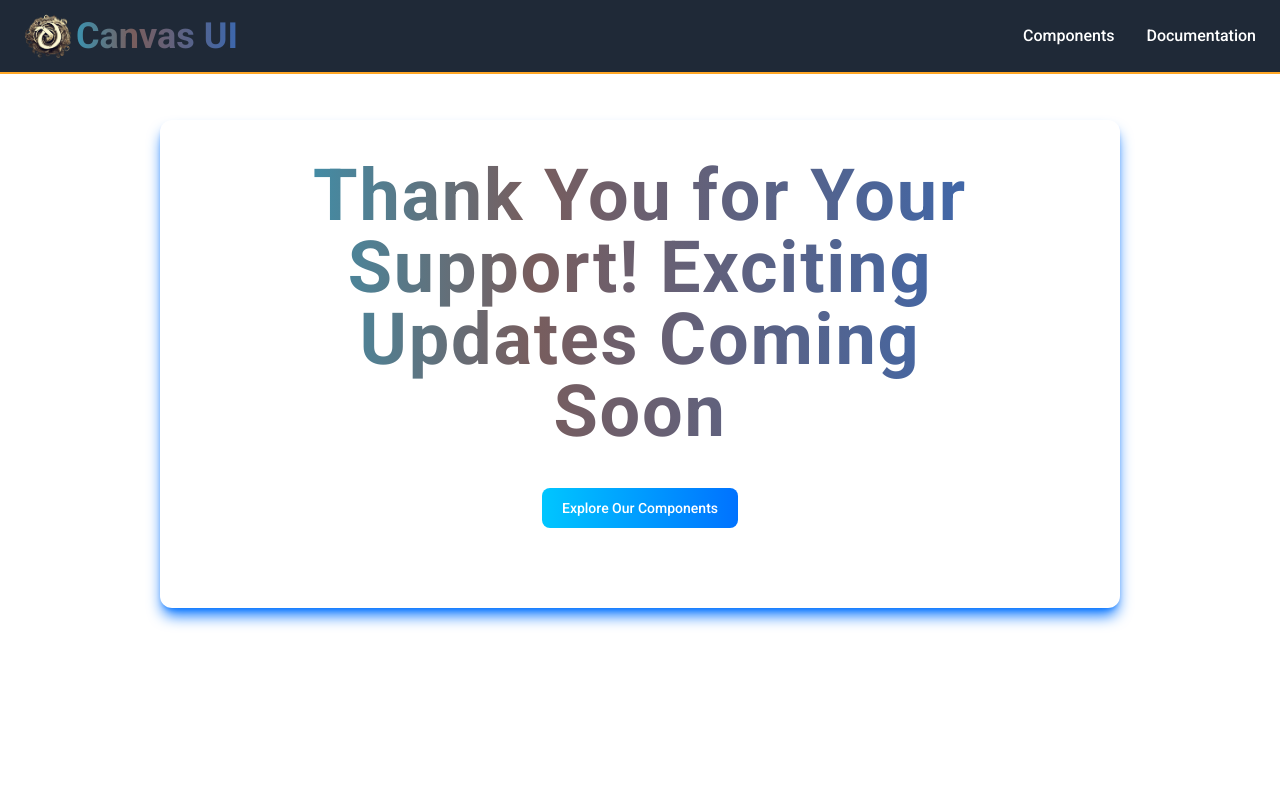
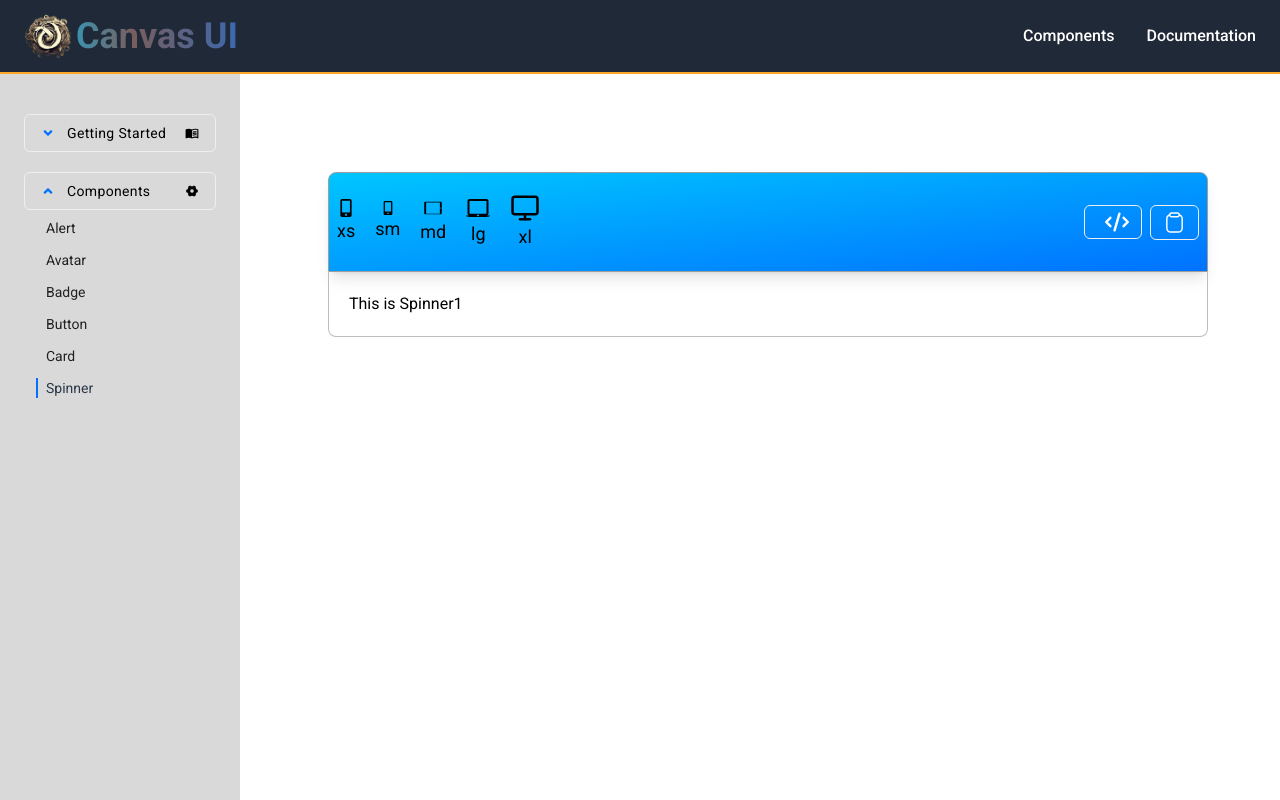
Before and after one commit to nayon117/Canvas-UI, a React (Vite) app: page /components/spinner in a window 1280 px wide. Built offline with nearby package versions, Linux system fonts and the light colour scheme.

Commit message:
update favicon

```diff
--- a/index.html
+++ b/index.html
@@ -2,7 +2,7 @@
 <html lang="en">
   <head>
     <meta charset="UTF-8" />
-    <link rel="icon" type="image/svg+xml" href="./src/assets/aeroui.svg" />
+    <link rel="icon" type="image/svg+xml" href="./src/assets/logo.png" />
     <meta name="viewport" content="width=device-width, initial-scale=1.0" />
     <title>Canvas UI</title>
     <link rel="preconnect" href="https://fonts.googleapis.com" />
--- a/src/Route.jsx
+++ b/src/Route.jsx
@@ -8,6 +8,7 @@ import Button from "./rootComponents/Button/Button";
 import Card from "./rootComponents/Card/Card";
 import Badge from "./rootComponents/Badge/Badge";
 import Alert from "./rootComponents/Alert/Alert";
+import Spinner from "./rootComponents/Spinner/Spinner";
 
 const Route = createBrowserRouter([
   { path: "*", element: <Working /> },
@@ -27,6 +28,7 @@ const Route = createBrowserRouter([
       { path: "card", element: <Card /> },
       { path: "badge", element: <Badge /> },
       { path: "alert", element: <Alert /> },
+      { path: "spinner", element: <Spinner /> },
     ],
   },
 ]);
--- a/src/Shared/CodeBox/CodeBox.jsx
+++ b/src/Shared/CodeBox/CodeBox.jsx
@@ -68,7 +68,6 @@ const CodeBox = ({ children, stringCode, text }) => {
                         className="text-2xl text-white cursor-pointer"
                         onClick={() => setIsCodeBoxOpen(!isCodeBoxOpen)}
                       />
-
                     </button>
                   </div>
                 ) : (
@@ -81,7 +80,6 @@ const CodeBox = ({ children, stringCode, text }) => {
                         className="text-2xl text-white cursor-pointer ml-2"
                         onClick={() => setIsCodeBoxOpen(!isCodeBoxOpen)}
                       />
-
                     </button>
                   </div>
                 )}
--- a/src/Shared/JSXCode/JSXCode.jsx
+++ b/src/Shared/JSXCode/JSXCode.jsx
@@ -9,7 +9,7 @@ const JSXCode = ({ stringCode }) => {
         margin: "0px",
       }}
       language="jsx"
-      style={dracula}
+      style={dracula }
     >
       {stringCode}
     </SyntaxHighlighter>
--- a/src/Sidebar/Sidebar.jsx
+++ b/src/Sidebar/Sidebar.jsx
@@ -12,6 +12,7 @@ const componentsItems = [
   "Badge",
   "Button",
   "Card",
+  "Spinner"
 ];
 
 const Sidebar = () => {
--- /dev/null
+++ b/src/components/App/Buttons/Button2.jsx
@@ -0,0 +1,10 @@
+import CodeBox from "../../../Shared/CodeBox/CodeBox";
+
+const Button2 = () => {
+    return(
+         <CodeBox stringCode={`<button>Hello</button>`} >
+            <button>Hello</button>
+         </CodeBox>
+    )
+}
+export default Button2;
--- /dev/null
+++ b/src/components/App/Spinners/Spinner1.jsx
@@ -0,0 +1,10 @@
+import CodeBox from "../../../Shared/CodeBox/CodeBox";
+
+const Spinner1 = () => {
+    return(
+        <CodeBox stringCode={` <p> This is Spinner1 </p>`}>
+             <p> This is Spinner1 </p>
+        </CodeBox>
+    )
+}
+export default Spinner1;
--- a/src/rootComponents/Button/Button.jsx
+++ b/src/rootComponents/Button/Button.jsx
@@ -1,4 +1,5 @@
 import Button1 from "../../components/App/Buttons/Button1";
+import Button2 from "../../components/App/Buttons/Button2";
 
 
 
@@ -7,7 +8,7 @@ const Button = () => {
   return (
     <div className="flex flex-col gap-5 ">
       <Button1 />
-
+       <Button2/>
     </div>
   );
 };
--- /dev/null
+++ b/src/rootComponents/Spinner/Spinner.jsx
@@ -0,0 +1,10 @@
+import Spinner1 from "../../components/App/Spinners/Spinner1";
+
+const Spinner = () => {
+    return(
+        <>
+            <Spinner1/>
+        </>
+    )
+}
+export default Spinner;
```
